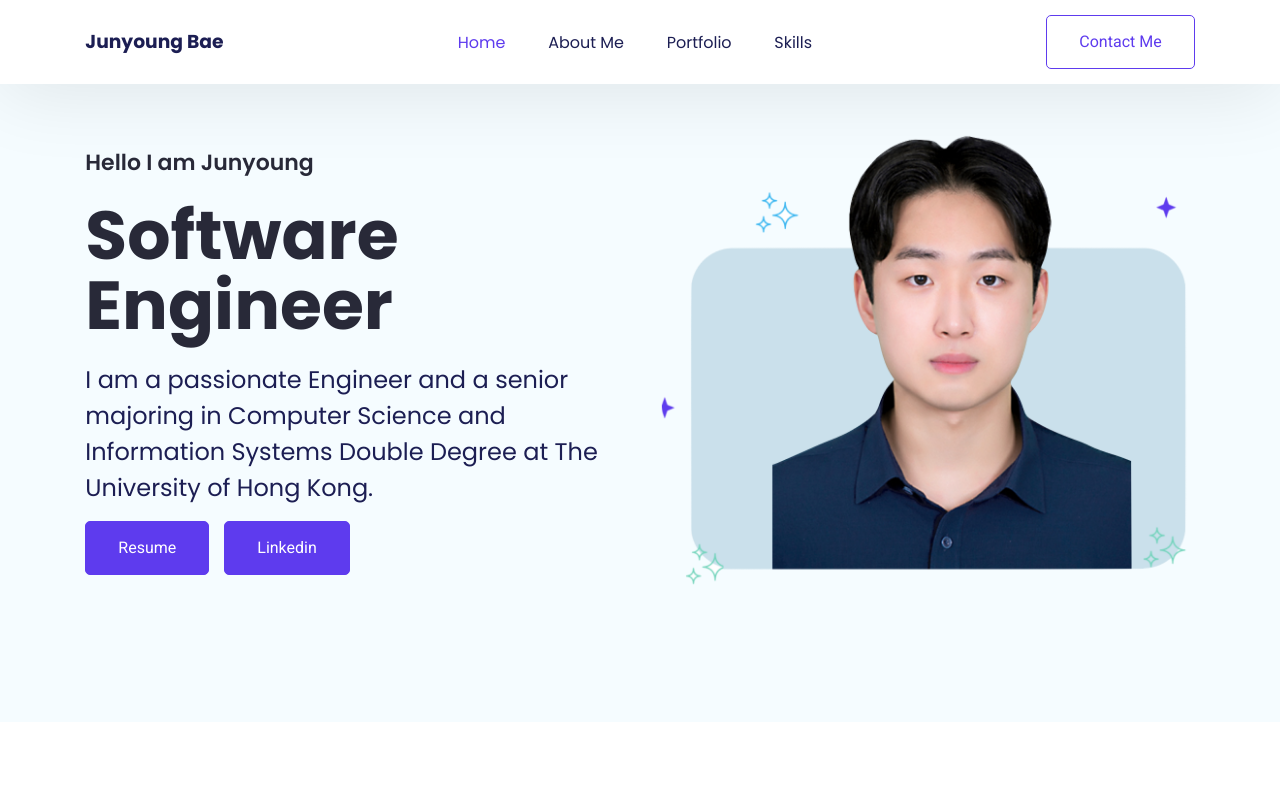
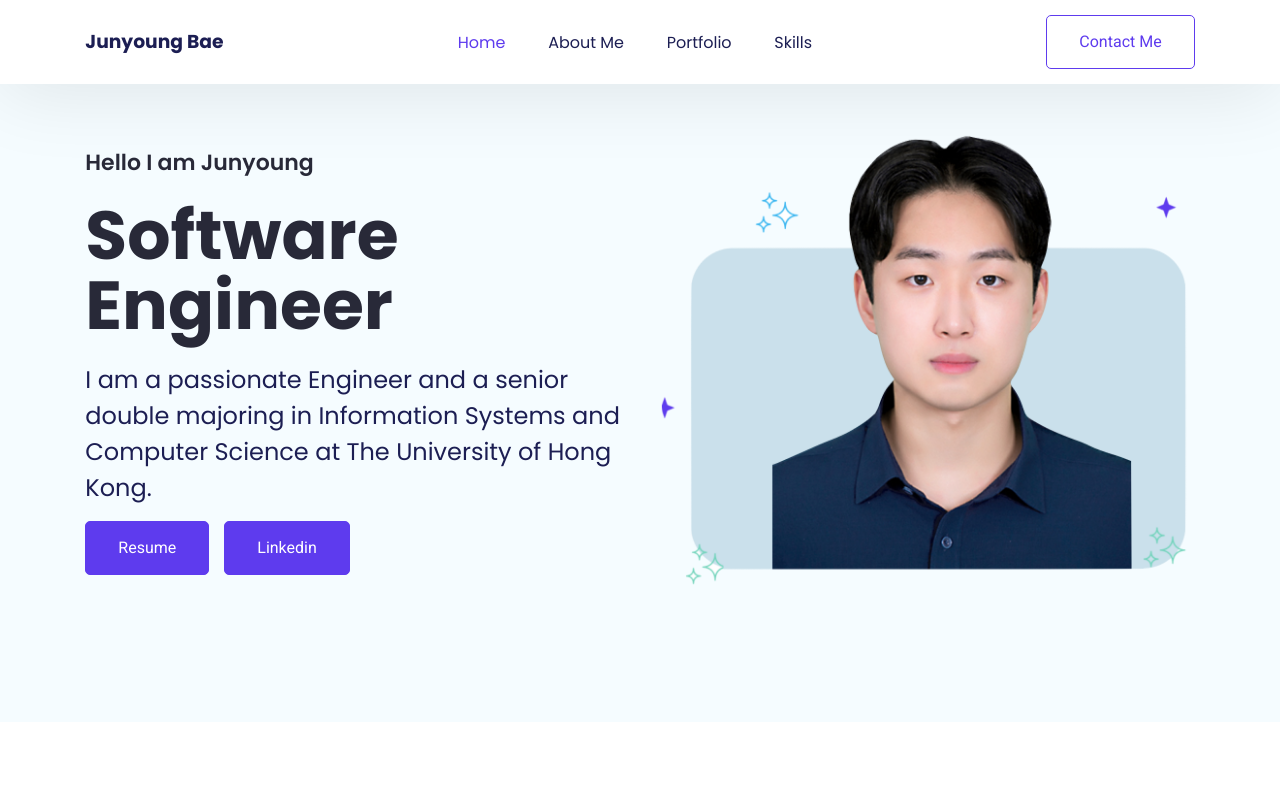
Before and after one commit to jybae0127/portfolio-junyoung, a React (Create React App) app: page / in a window 1280 px wide. Shown: the top 800 px of the page. Built offline with nearby package versions, Linux system fonts and the light colour scheme.

Commit message:
Update HeroSection.jsx

```diff
--- a/src/Pages/Home/HeroSection.jsx
+++ b/src/Pages/Home/HeroSection.jsx
@@ -10,9 +10,8 @@ export default function HeroSection() {
               Engineer
             </h1>
             <p className="hero--section-description">
-              I am a passionate Engineer and a senior majoring in
-              Computer Science and Information Systems
-              Double Degree at The University of Hong Kong.
+              I am a passionate Engineer and a senior double majoring in
+              Information Systems and Computer Science at The University of Hong Kong.
             </p>
           </div>
           <a href="./img/Junyoung_Bae_CV.pdf" download>
```
